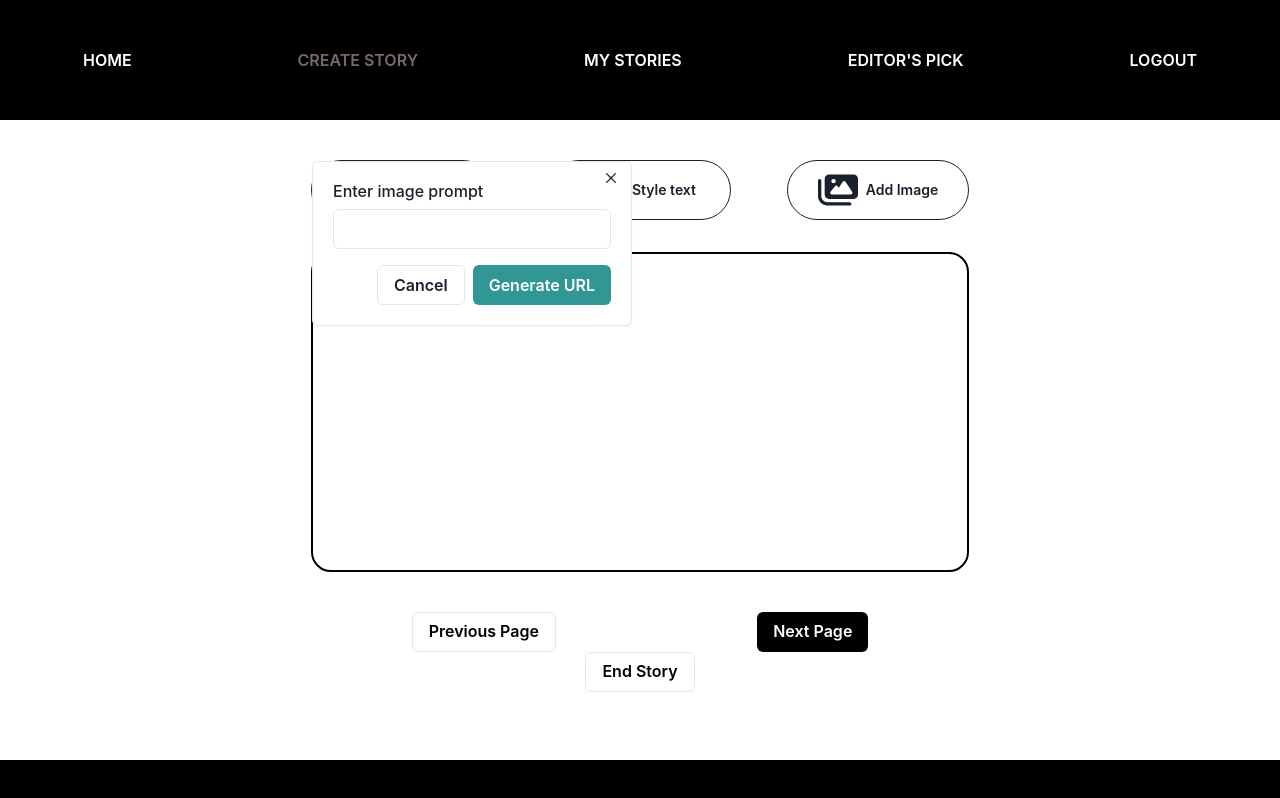
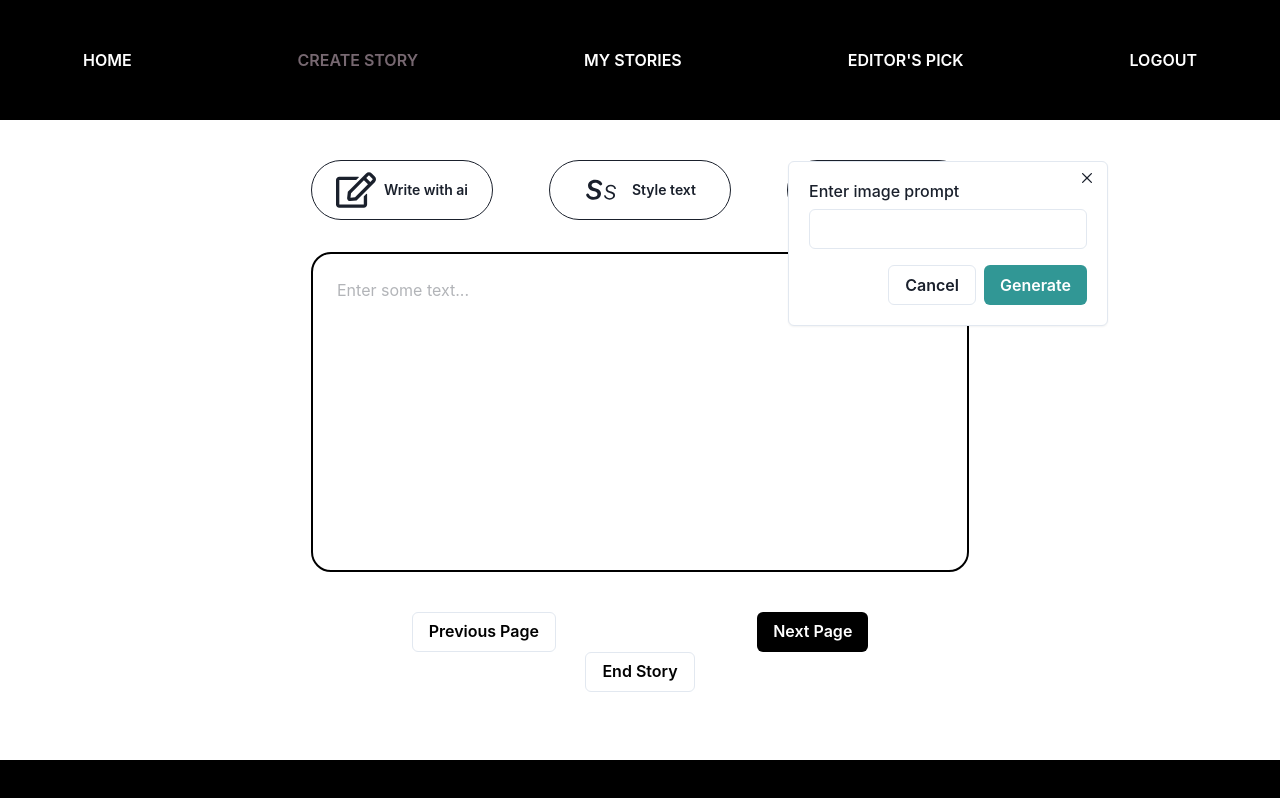
Before and after one commit to StoryAOkay/frontend, a React (Create React App) app: page /write in a window 1280 px wide. Both pictures are taken after a click on the button "Add Image". Built offline with nearby package versions, Linux system fonts and the light colour scheme.

Commit message:
add write with ai functionality

```diff
--- a/src/Editor/ImageEditor.js
+++ b/src/Editor/ImageEditor.js
@@ -2,7 +2,7 @@ import React, { useMemo } from 'react'
 import imageExtensions from 'image-extensions'
 import isUrl from 'is-url'
 import isHotkey from 'is-hotkey'
-import { Transforms, createEditor } from 'slate'
+import { Transforms, createEditor, Editor } from 'slate'
 import {
   Slate,
   Editable,
@@ -48,7 +48,7 @@ const EditorWithImages = () => {
     <Slate editor={editor} initialValue={initialValue}>
       <Toolbar>
         <Flex justifyContent={'space-between'} marginBottom={'1.25rem'}>
-          <InsertImageButton />
+          <InsertTextButton />
           <StyleTextButton />
           <InsertImageButton />
         </Flex>
@@ -174,6 +174,78 @@ const Image = ({ attributes, children, element }) => {
   )
 }
 
+
+const insertText = (editor, txt) => {
+  const text = { text: txt };
+
+  if (editor.selection){
+    const [currentNode] = Editor.node(editor, editor.selection);
+    if (currentNode && currentNode.type === 'paragraph') {
+
+      Transforms.insertNodes(
+        editor,
+        text,
+        { mode: 'lowest', at: editor.selection.anchor }
+      );
+      return
+    }
+  }
+
+    const textn = { type: 'paragraph', children: [text] };
+    Transforms.insertNodes(editor, textn);
+    Transforms.insertNodes(editor, {
+      type: 'paragraph',
+      children: [{ text: '' }],
+    });
+
+};
+
+const InsertTextButton = () => {
+  const { onOpen, onClose, isOpen } = useDisclosure()
+  let firstFieldRef = React.useRef(null)
+  const editor = useSlateStatic()
+  return (
+    <MButton
+      onMouseDown={event => {
+        event.preventDefault()
+        let txt = '';
+        onOpen();
+        if (firstFieldRef && firstFieldRef.current) {
+          txt = firstFieldRef.current.value;
+        }
+        txt && insertText(editor, txt)
+      }}
+    >
+      <Popover
+        isOpen={isOpen}
+        initialFocusRef={firstFieldRef}
+        onOpen={onOpen}
+        onClose={()=>{
+          onClose();
+          firstFieldRef.current.value =''}}
+        placement='bottom-start'
+        closeOnBlur={false}
+      >
+
+        <PopoverTrigger>
+          <>
+            <MIcon eltype='edit'>Write with ai</MIcon>
+            <Text fontSize={'14px'}>Write with ai</Text>
+          </>
+        </PopoverTrigger>
+        <PopoverContent p={5}>
+          <FocusLock returnFocus persistentFocus={false}>
+            <PopoverArrow />
+            <PopoverCloseButton />
+            <Form firstFieldRef={firstFieldRef} onCancel={onClose} text = 'a' />
+          </FocusLock>
+        </PopoverContent>
+
+      </Popover>
+
+    </MButton>
+  )
+}
 const InsertImageButton = () => {
   const { onOpen, onClose, isOpen } = useDisclosure()
   let firstFieldRef = React.useRef(null)
@@ -182,7 +254,6 @@ const InsertImageButton = () => {
     <MButton
       onMouseDown={event => {
         event.preventDefault()
-        console.log(firstFieldRef)
         let url = '';
         onOpen();
         if (firstFieldRef && firstFieldRef.current) {
--- a/src/components/components.js
+++ b/src/components/components.js
@@ -5,6 +5,8 @@ import { FaImages } from "react-icons/fa6";
 import { Button } from '@chakra-ui/react'
 import { TiDeleteOutline } from "react-icons/ti";
 import { RxFontStyle } from "react-icons/rx";
+import { FaRegEdit } from "react-icons/fa";
+
 export const MButton = React.forwardRef(
   (
     {
@@ -66,7 +68,7 @@ export const MIcon = React.forwardRef(
   ) =>
   {
     return (
-        <Icon  as={ props.eltype === 'delete' ? TiDeleteOutline :  props.eltype === 'style' ? RxFontStyle  : FaImages } boxSize={props.boxSize|| 10}   {...props} color='black.200'
+        <Icon  as={ props.eltype === 'delete' ? TiDeleteOutline :  props.eltype === 'style' ? RxFontStyle : props.eltype ==='edit'? FaRegEdit : FaImages } boxSize={props.boxSize|| 10}   {...props} color='black.200'
         ref={ref} marginRight={props.marginRight || '0.5rem'}/>
   )}
 )
--- a/src/components/popover_form.js
+++ b/src/components/popover_form.js
@@ -24,7 +24,7 @@ export const TextInput = React.forwardRef((props, ref) => {
             Cancel
           </Button>
           <Button onClick={onCancel} colorScheme='teal'>
-            Generate  URL
+            Generate
           </Button>
         </ButtonGroup>
       </Stack>
```
